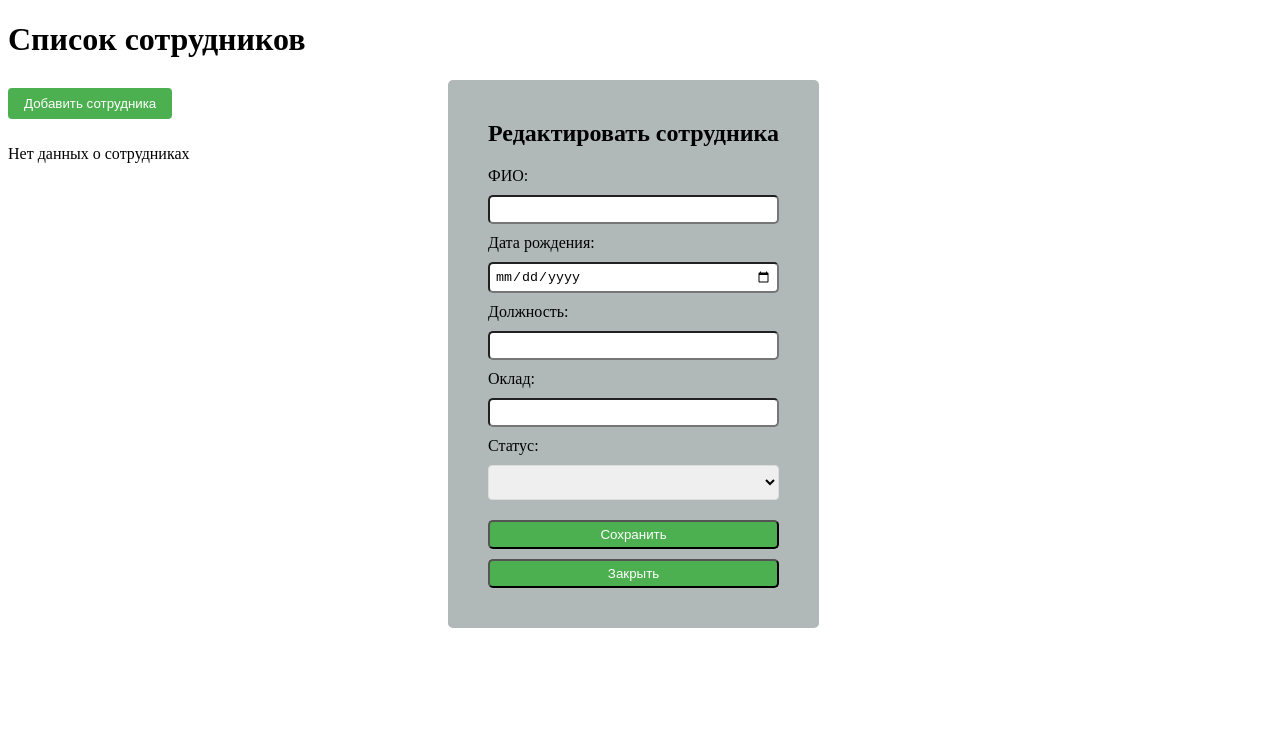
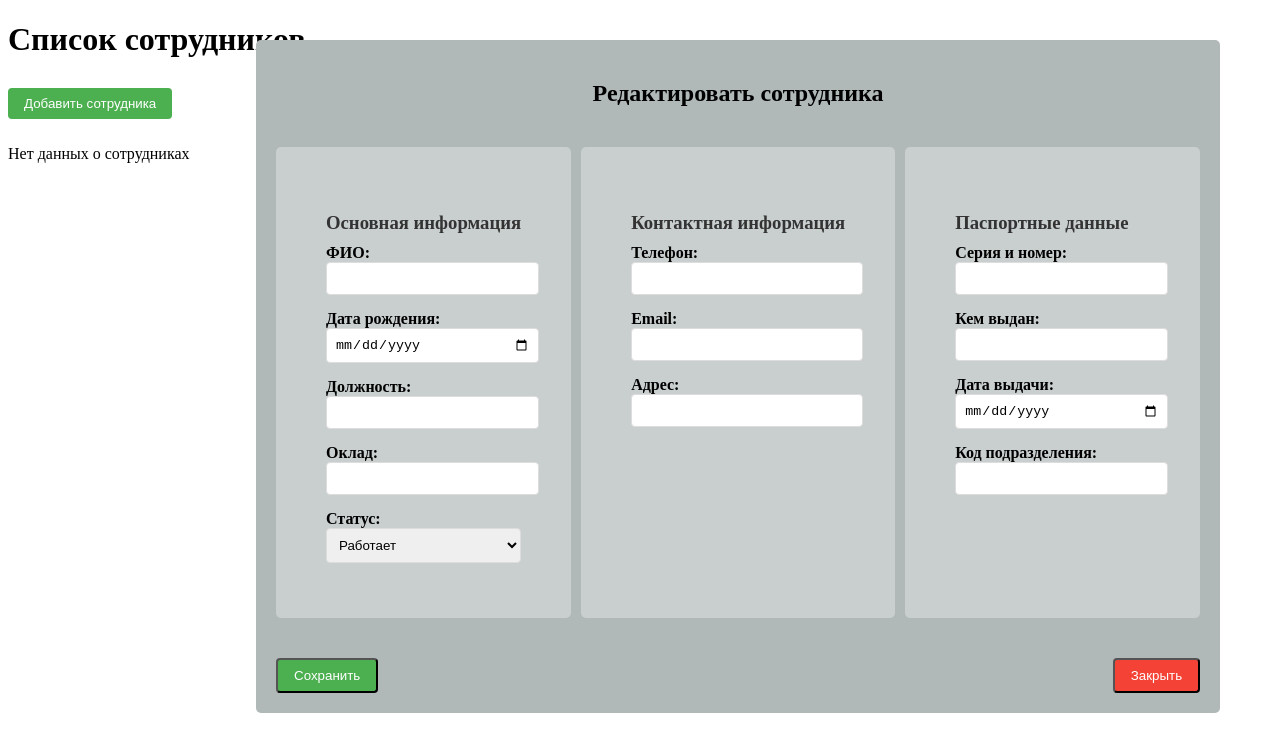
Before and after one commit to 0Vasiliy/control, a Vue app: page / in a window 1280 px wide. Both pictures are taken after a click on the button "Добавить сотрудника". Shown: the top 752 px of the page. Built offline with nearby package versions, Linux system fonts and the light colour scheme; no server answers; the database is empty.

Commit message:
Обновление модального окна, добавление контактной информации и паспортных данных

```diff
--- a/src/components/EmployeeModal.vue
+++ b/src/components/EmployeeModal.vue
@@ -1,4 +1,4 @@
-<template>
+<!-- <template>
   <div class="modal" :class="{ closing: isClosing }">
     <h2>{{ employee ? 'Редактировать сотрудника' : 'Добавить сотрудника' }}</h2>
     <form @submit.prevent="save">
@@ -107,4 +107,191 @@ select {
   width: 100%;
   margin-bottom: 10px;
 }
+</style> -->
+<template>
+  <div class="modal" :class="{ closing: isClosing }">
+    <h2>{{ employee ? 'Редактировать сотрудника' : 'Добавить сотрудника' }}</h2>
+    <form @submit.prevent="save">
+      <div class="form">
+        <div class="form-section">
+        <h3>Основная информация</h3>
+        <label>ФИО:</label>
+        <input v-model="form.fullName" type="text" required />
+        <label>Дата рождения:</label>
+        <input v-model="form.birthDate" type="date" required />
+        <label>Должность:</label>
+        <input v-model="form.position" type="text" required />
+        <label>Оклад:</label>
+        <input v-model="form.salary" type="number" required />
+        <label>Статус:</label>
+        <select v-model="form.status" required>
+          <option value="internship">Стажировка</option>
+          <option value="working">Работает</option>
+          <option value="vacation">В отпуске</option>
+          <option value="sick">На больничном</option>
+          <option value="fired">Уволен</option>
+        </select>
+      </div>
+
+      <div class="form-section">
+        <h3>Контактная информация</h3>
+        <label>Телефон:</label>
+        <input v-model="form.phone" type="tel" />
+        <label>Email:</label>
+        <input v-model="form.email" type="email" />
+        <label>Адрес:</label>
+        <input v-model="form.address" type="text" />
+      </div>
+
+      <div class="form-section">
+        <h3>Паспортные данные</h3>
+        <label>Серия и номер:</label>
+        <input v-model="form.passportNumber" type="text" />
+        <label>Кем выдан:</label>
+        <input v-model="form.passportIssuedBy" type="text" />
+        <label>Дата выдачи:</label>
+        <input v-model="form.passportIssueDate" type="date" />
+        <label>Код подразделения:</label>
+        <input v-model="form.passportDepartmentCode" type="text" />
+      </div>
+      </div>
+      <div class="form-actions">
+        <button type="submit">Сохранить</button>
+        <button type="button" @click="close">Закрыть</button>
+      </div>
+    </form>
+  </div>
+</template>
+
+<script setup>
+import { ref, watch } from 'vue';
+
+const isClosing = ref(false);
+
+const props = defineProps({
+  employee: {
+    type: Object,
+    default: null,
+  },
+});
+
+const emit = defineEmits(['save', 'close']);
+
+const form = ref({
+  fullName: '',
+  birthDate: '',
+  position: '',
+  salary: '',
+  status: 'working',
+  phone: '',
+  email: '',
+  address: '',
+  passportNumber: '',
+  passportIssuedBy: '',
+  passportIssueDate: '',
+  passportDepartmentCode: ''
+});
+
+watch(() => props.employee, (newVal) => {
+  if (newVal) {
+    form.value = {
+      ...form.value, // Сохраняем значения по умолчанию для отсутствующих полей
+      ...newVal // Перезаписываем существующие данные
+    };
+  }
+}, { immediate: true });
+
+const save = () => {
+  emit('save', form.value);
+};
+
+const close = () => {
+  isClosing.value = true;
+  setTimeout(() => {
+    emit('close');
+  }, 500);
+};
+</script>
+
+<style scoped>
+.modal {
+  position: fixed;
+  max-width: 1320px;
+  max-height: 80vh;
+  background-color: rgb(177, 184, 184);
+  border-radius: 5px;
+  top: 5%;
+  left: 20%;
+  transform: translateX(-50%);
+  overflow-y: auto;
+  padding: 20px;
+}
+
+h2 {
+  text-align: center;
+  padding: 0 0 20px 0;
+}
+
+h3 {
+  margin: 15px 0 10px 0;
+  color: #333;
+}
+
+.form-section {
+  margin-bottom: 20px;
+  padding: 50px;
+  background-color: rgba(255, 255, 255, 0.3);
+  border-radius: 5px;
+}
+.form{
+  display: flex;
+  /* flex-direction: column; */
+  gap: 10px;
+  /* padding: 0px 0px 0px 0px; */
+}
+
+
+label {
+  display: block;
+  margin-top: 10px;
+  font-weight: bold;
+}
+
+input, select {
+  width: 100%;
+  padding: 8px;
+  border-radius: 4px;
+  border: 1px solid #ddd;
+  margin-bottom: 5px;
+}
+
+.form-actions {
+  display: flex;
+  justify-content: space-between;
+  margin-top: 20px;
+}
+
+button {
+  padding: 8px 16px;
+  border-radius: 4px;
+  cursor: pointer;
+}
+
+button[type="submit"] {
+  background-color: #4CAF50;
+  color: white;
+}
+
+button[type="submit"]:hover {
+  background-color: #45a049;
+}
+
+button[type="button"] {
+  background-color: #f44336;
+  color: white;
+}
+
+button[type="button"]:hover {
+  background-color: #e4372a;
+}
 </style>
--- a/src/stores/useEmployeeStore.js
+++ b/src/stores/useEmployeeStore.js
@@ -70,7 +70,15 @@ export const useEmployeeStore = defineStore('employee', () => {
           monthlyBonus: employee.monthlyBonus || 0,
           quarterlyBonus: employee.quarterlyBonus || 0,
           date: employee.changeDate || new Date().toISOString()
-        }] : []
+        }] : [],
+
+        phone: employee.phone || '',
+        email: employee.email || '',
+        address: employee.address || '',
+        passportNumber: employee.passportNumber || '',
+        passportIssuedBy: employee.passportIssuedBy || '',
+        passportIssueDate: employee.passportIssueDate || '',
+        passportDepartmentCode: employee.passportDepartmentCode || ''
       };
 
       const employeesRef = dbRef(database, 'employees');
```
